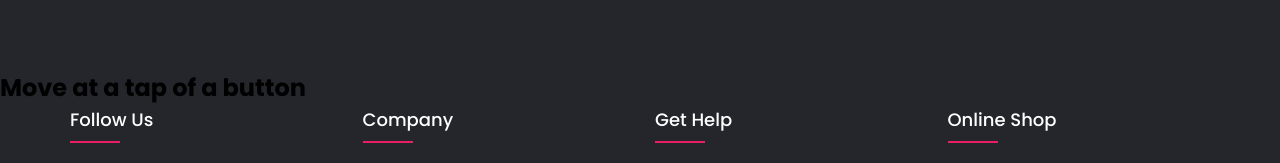
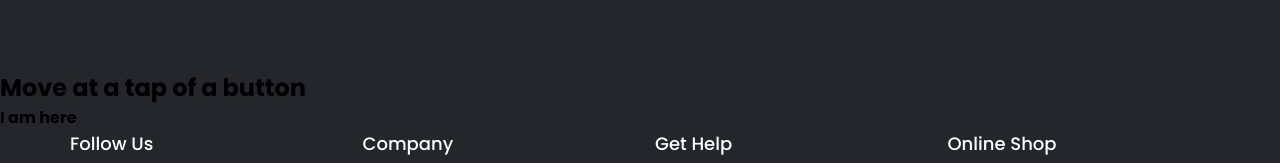
Before and after one commit to Hamisi-Esq/Footer, a plain HTML site: page index.html in a window 1280 px wide. Shown: the top 163 px of the page. Drawn offline with Linux system fonts and the light colour scheme.

Commit message:
Latest commit

```diff
--- a/index.html
+++ b/index.html
@@ -11,6 +11,7 @@
 
   <footer class="footer">
 	  <h2 class="text">Move at a tap of a button</h2>
+	  <h4>I am here</h4>
   	 <div class="container">
   	 	<div class="row">
 			<div class="footer-col">
```
